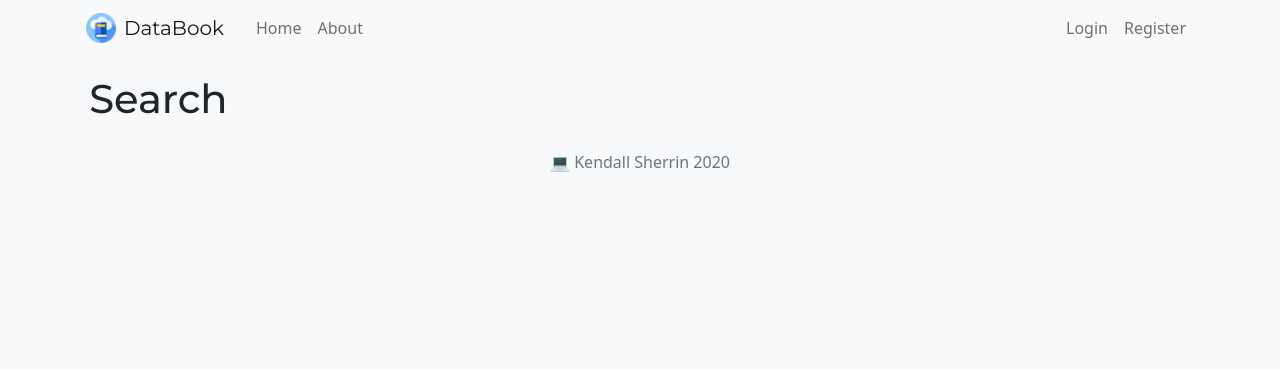
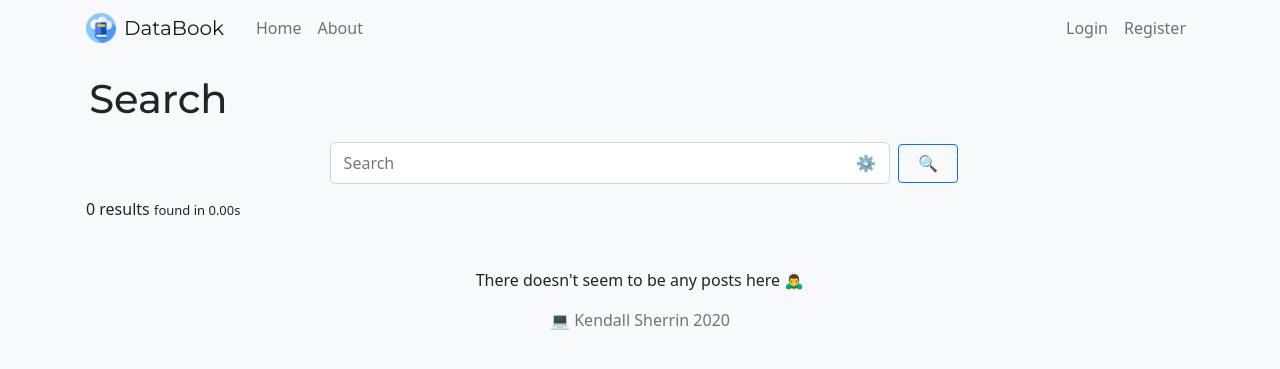
Before and after one commit to kmsherrin/databook, a Flask app: page /search in a window 1280 px wide. Shown: the top 369 px of the page. Run offline with Flask 2, Linux system fonts and the light colour scheme; data that the repository does not hold is empty; some libraries are stand-ins or nearby versions.

Commit message:
added ability to search for posts by title, will add more advanced options

```diff
--- a/app/main/routes.py
+++ b/app/main/routes.py
@@ -8,7 +8,9 @@ from flask import Blueprint
 from flask import render_template, request, Response
 from app.models import Post, Like, Tag, User
 from sqlalchemy import func, cast, Date, desc, text
+from app.main.forms import SearchForm
 import datetime
+import time
 
 main = Blueprint('main', __name__)
 
@@ -22,18 +24,18 @@ def home():
     per_page = request.args.get('per-page', 5, type=int)
 
     post_type = request.args.get('type', 'top', type=str)
-    time = request.args.get('time', 'week', type=str)
+    time_range = request.args.get('time', 'week', type=str)
 
     # Determing the time difference. This could probably be refactored into a dictionary + function
-    if time == 'now':
+    if time_range == 'now':
         td = (datetime.datetime.now() - datetime.timedelta(hours=1))
-    elif time == 'today':
+    elif time_range == 'today':
         td = (datetime.datetime.now() - datetime.timedelta(hours=24))
-    elif time == 'week':
+    elif time_range == 'week':
         td = (datetime.datetime.now() - datetime.timedelta(days=7))
-    elif time == 'month':
+    elif time_range == 'month':
         td = (datetime.datetime.now() - datetime.timedelta(days=30))
-    elif time == 'all time':
+    elif time_range == 'all time':
         td = (datetime.datetime.now() - datetime.timedelta(days=10000))
 
 
@@ -60,7 +62,7 @@ def home():
     top_users = User.query.with_entities(User, func.count(Like.post_id).label('total_likes')).join(Like, Like.author_id == User.id).group_by(User.id).order_by(desc(text('total_likes'))).limit(5)
 
     # Send response
-    resp = Response(render_template('home.html', title='Home', posts=posts, top_tags=top_tags, top_users=top_users, page_header=page_header, time=time.capitalize(), type=post_type))
+    resp = Response(render_template('home.html', title='Home', posts=posts, top_tags=top_tags, top_users=top_users, page_header=page_header, time=time_range.capitalize(), type=post_type))
     resp.cache_control.public = True
     resp.cache_control.max_age = 10
     resp.cache_control.immutable = True
@@ -75,5 +77,32 @@ def about():
 
 @main.route("/search")
 def search():
+    search_term = request.args.get('searchq', '', type=str)
 
-    return Response(render_template('search.html'))
+    clean_search_term = search_term
+
+    page = request.args.get('page', 1, type=int)
+    per_page = request.args.get('per-page', 5, type=int)
+
+    post_type = request.args.get('type', 'top', type=str)
+    time_range = request.args.get('time', 'week', type=str)
+
+    wildcard_prefix = request.args.get('wild-pre', True, type=bool)
+    wildcard_suffix = request.args.get('wild-suf', True, type=bool)
+
+    if search_term != '':
+        if wildcard_prefix:
+            search_term = '%' + search_term
+        if wildcard_suffix:
+            search_term = search_term + '%'
+
+
+    posts = []
+    st = time.time()
+    post_count = Post.query.filter(Post.title.like(search_term)).count()
+
+    posts = Post.query.filter(Post.title.like(search_term)).join(Like).order_by(func.count(Like.post_id).desc()).group_by(Post.id).paginate(per_page=per_page, page=page)
+    et = time.time()
+    query_time = et - st
+
+    return Response(render_template('search.html', title=f"Search: {clean_search_term}", posts=posts, post_count=post_count, query_time=query_time, clean_search_term=clean_search_term))
--- a/app/static/main.css
+++ b/app/static/main.css
@@ -202,13 +202,13 @@ p {
 .search-cog {
   padding: 0 0.6rem 0 0.3rem;
   text-decoration: none;
-
+  cursor: pointer;
 }
 
 /* Container for the text input and the advanced search cog */
 .search-container {
   margin: 0 0.5rem 0 0.5rem;
-  padding: 0 0.2rem 0 0;
+  padding: 0.2rem 0.2rem 0.2rem 0.2rem;
   display: flex;
   width: 100%;
   align-items: center;
@@ -224,6 +224,7 @@ p {
 .search-bar {
   border: 0px;
   width: 100%;
+  padding: 0.3rem 0.3rem 0.3rem 0.6rem;
   transition-property: all;
   transition-duration: 0.5s;
   margin-right: 0.3rem;
--- a/app/templates/about.html
+++ b/app/templates/about.html
@@ -3,7 +3,7 @@
 {% block content %}
 
 
-<section>
+<section style="max-width: 900px; margin-left: auto; margin-right: auto;">
 
     <h2>
         About
--- a/app/templates/account.html
+++ b/app/templates/account.html
@@ -1,7 +1,7 @@
 {% extends "base.html" %}
 
 {% block content %}
-    <div class="content-section">
+    <div class="content-section" style="max-width: 900px; margin-left: auto; margin-right: auto">
         <div class="media">
             <img class="rounded-circle" src="https://databook-profilepicture.s3-ap-southeast-2.amazonaws.com{{image_file}}" alt="" width=100 height=100>
             <div class="media-body">
--- a/app/templates/create_dataset.html
+++ b/app/templates/create_dataset.html
@@ -1,5 +1,5 @@
 {% extends "base.html" %} {% block content %}
-<div class="content-section row d-flex justify-content-center">
+<div class="content-section row" style="max-width: 900px; margin-left: auto; margin-right: auto;">
   <form action="" method="POST" id="dataset-form">
     {{ form.hidden_tag() }}
     <fieldset class="form-group">
--- a/app/templates/create_post.html
+++ b/app/templates/create_post.html
@@ -1,6 +1,6 @@
 {% extends "base.html" %}
 {% block content %}
-    <div class="content-section row d-flex justify-content-center" style="max-width: 900px;">
+    <div class="content-section row" style="max-width: 900px; margin-left: auto; margin-right: auto;">
         <form action="" method="POST">
             {{ form.hidden_tag() }}
             <fieldset class="form-group">
--- a/app/templates/search.html
+++ b/app/templates/search.html
@@ -1,12 +1,70 @@
-{% extends "base.html" %}
-
-{% block content %}
+{% extends "base.html" %} {% block content %}
 
 <section id="search_section">
 
-        <h1>Search </h1>
+
+
+  <h1>Search</h1>
+
+  <div class="row d-flex align-items-center justify-content-center mt-3 mb-3">
+    <div class="col-lg-7 d-flex align-items-center justify-content-center">
+        <div class="search-container">
+          <input id="search-input" class="search-bar" type="text" placeholder="Search">
+          <a href="" class="search-cog" title="Advanced Search" >
+            ⚙
+          </a>
+        </div>
+        <button onclick=submit_search() class="btn btn-outline-primary" title="Search" style="display: block; padding: 0.4rem 1.2rem 0.4rem 1.2rem;"><span>🔍</span></button></input>
+    </div>
+  </div>
+
+  <div id="advanced_search">
+
+  </div>
+
+
+  <h6>
+      {{ post_count }} results <span style="font-size: small;">found in {{ "%.2fs"|format(query_time) }}</span>
+  </h6>
+  {% if posts.items|length < 1 %}
+  <div class="col-12 d-flex justify-content-center align-items-center mt-5">
+    <span> There doesn't seem to be any posts here 🙇‍♂️ </span>
+  </div>
+  {% else %}
+    {% for post in posts.items %}
+        {% include 'post.html' %}
+    {% endfor %}
+  {% endif %}
+
+  <div class="float-right">
+    {% for page_num in posts.iter_pages(left_edge=1, right_edge=1, left_current=1, right_current=2) %}
+      {% if page_num %}
+          {% if posts.page == page_num %}
+          <a class="btn btn-secondary btn-sm mb-4" href="{{ url_for('main.search', searchq=clean_search_term, page=page_num ) }}"> {{ page_num }} </a>
+          {% else %}
+          <a class="btn btn-outline-secondary btn-sm mb-4" href="{{ url_for('main.search', searchq=clean_search_term, page=page_num) }}"> {{ page_num }} </a>
+          {% endif %}
+      {% else %}
+          ...
+      {% endif %}
+  {% endfor%}
+  </div>
 
 
 </section>
 
+<script>
+
+    window.onload = (event) => {
+        document.getElementById("search-input").value = "{{ clean_search_term }}";
+        console.log('page is fully loaded');
+    };
+
+    function submit_search() {
+        let search_input = document.getElementById("search-input").value;
+        window.location.href = `/search?searchq=${search_input}`;
+    }
+
+</script>
+
 {% endblock content %}
```
Also changed, not shown: app/main/forms.py (added, +7 -0 lines), app/templates/home.html (+10 -8 lines).
